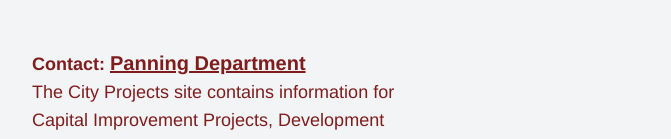
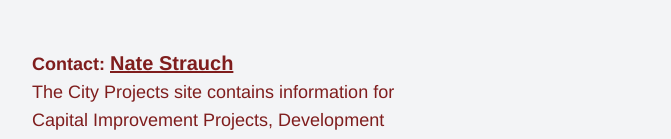
Before and after one commit to dwightlagrone1971/shermangis-main, a Vue app: page /#/ in a window 1280 px wide. Shown: the part 1917-2056 px from the top of the page, without its empty margins (320-991 px from the left). Built offline with nearby package versions, Linux system fonts and the light colour scheme.

Commit message:
Commit - 08122025 v1

```diff
--- a/src/store/index.js
+++ b/src/store/index.js
@@ -302,7 +302,7 @@ const store = createStore({
 				type: 'infographics',
 				name: 'At Risk Population',
 				url: 'https://cityofsherman.maps.arcgis.com/sharing/rest/content/items/e0c48bed80c34c78bbb240d02d36f072/data',
-				src: 'https://cityofsherman.maps.arcgis.com/sharing/rest/content/items/d874cd4e1d0747c29586c0687c57b1bf/data'
+				src: 'https://cityofsherman.maps.arcgis.com/sharing/rest/content/items/00c1786cbf47479784287b241970b3e0/data'
 			},
 			{
 				type: 'infographics',
--- a/src/views/Home.vue
+++ b/src/views/Home.vue
@@ -35,10 +35,10 @@ Downtown Denison has a combination of public and private parking lots. Look for
         <div class="m-auto my-10">
           <a href="https://cityofsherman.maps.arcgis.com/apps/dashboards/7ef89fd885e04d8e82d4ff2195a94b94" target="_blank" class="text-red-900 font-freight-sans-pro helvetica my-10 text-3xl underline tracking-widest" style="text-underline-offset: 10px;">City Projects</a>
             <h1 class="text-red-900 font-freight-sans-pro helvetica serif text-left m-auto mt-6 mb-1 text-lg 2xl:mt-18 2xl:mb-1 p-8"><span class="font-bold">Contact:   <a
-            href="mailto: Planning@cityofsherman.com"
+            href="mailto: NateS@cityofsherman.com"
             class="text-xl font-semibold underline text-red-900"
             target="_blank"
-            >Panning Department
+            >Nate Strauch
           </a>
           </span><br>The City Projects site contains information for Capital Improvement Projects, Development Projects, and Planning & Zoning in one application.</h1>
         </div>
--- a/src/views/WhatIsGPS.vue
+++ b/src/views/WhatIsGPS.vue
@@ -29,7 +29,7 @@ export default {
   data() {
     return {
       links: [
-        { name: 'American Congress on Surveying and Mapping', url: 'http://www.acsm.net/'},
+        { name: 'American Congress on Surveying and Mapping', url: 'https://www.partneresi.com/resources/glossary/american-congress-on-surveying-and-mapping-acsm/'},
         { name: 'National Geodetic Survey', url: 'http://www.ngs.noaa.gov/'},
         { name: 'U.S. Coast Guard Navigation Center', url: 'http://www.navcen.uscg.gov/'}
       ]
```
